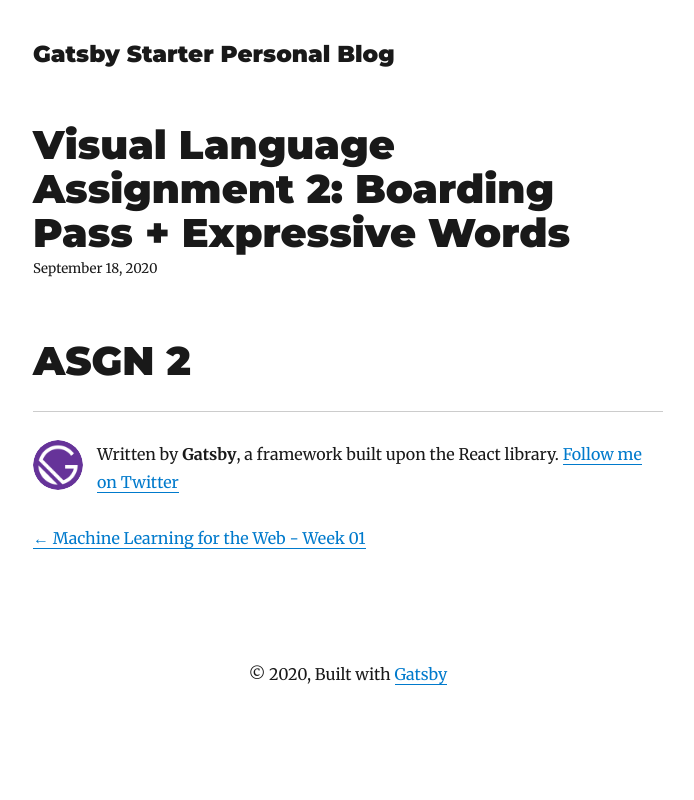
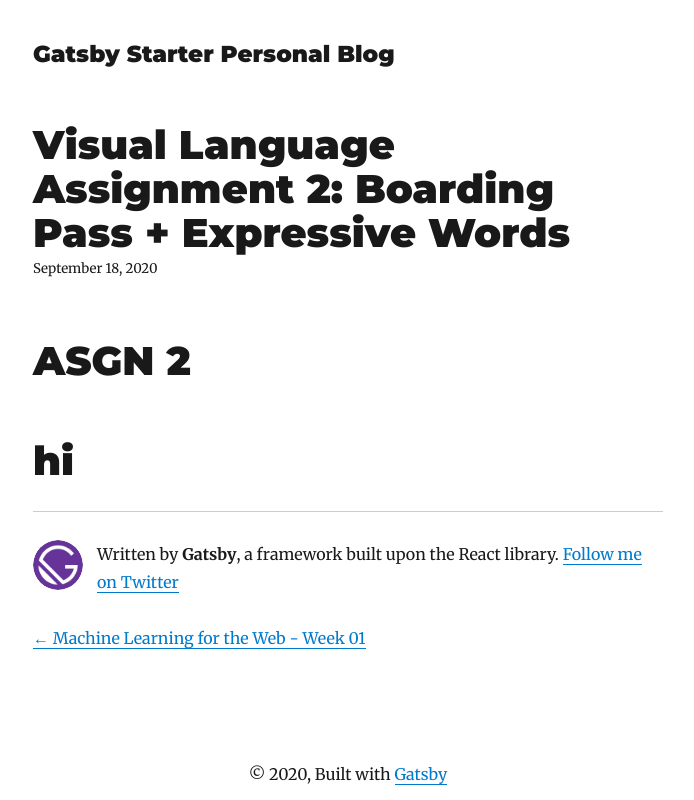
Before and after one commit to FlupC/personal-blog, a Gatsby site: page /blog/visual-language-assignment-2-boarding-pass-expressive-words/ in a window 1280 px wide. Shown: the whole page, without its empty margins (292-986 px from the left). Built offline with nearby package versions, Linux system fonts and the light colour scheme; Gatsby itself is replaced by a stand-in of ours; some packages are replaced by stand-ins of ours.

Commit message:
Update Blog “visual-language-assignment-2-boarding-pass-expressive-words”

```diff
--- a/content/blog/visual-language-assignment-2-boarding-pass-expressive-words.md
+++ b/content/blog/visual-language-assignment-2-boarding-pass-expressive-words.md
@@ -5,3 +5,5 @@
 description: Assignment 2 Boarding Pass and Expressive Words
 ---
 # ASGN 2
+
+# hi
```
